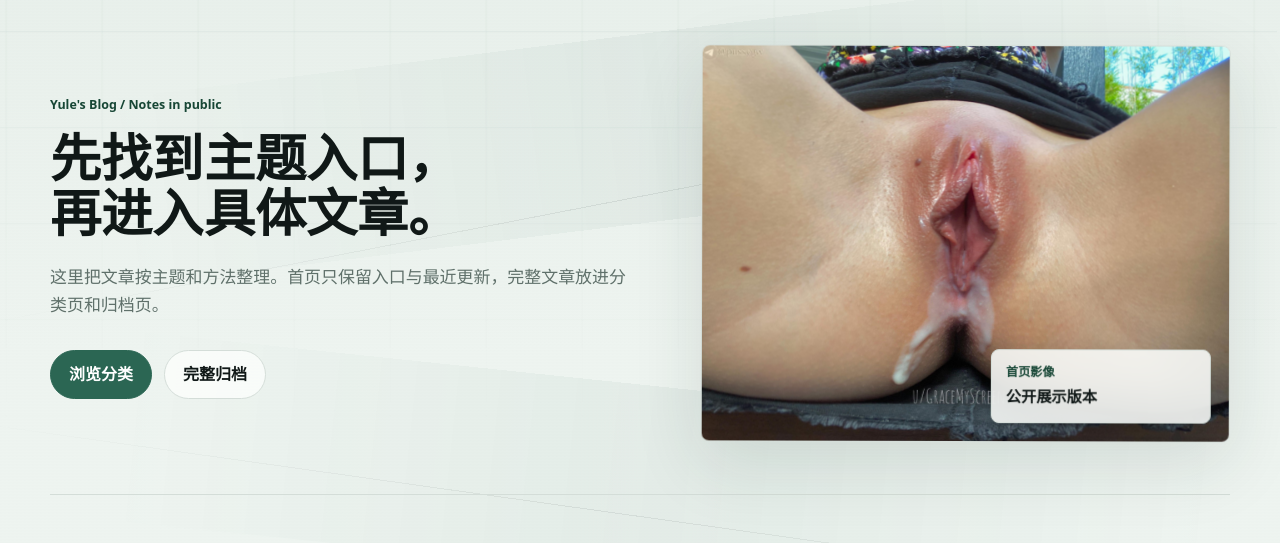
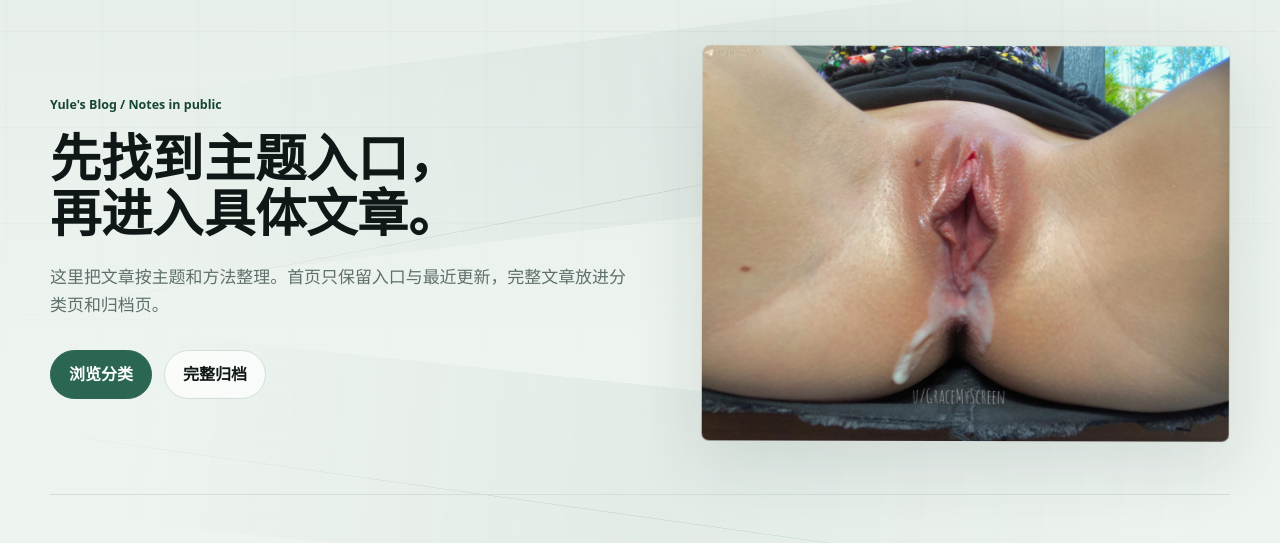
Before and after one commit to yule1048596-art/yule1048596-art.github.io, a plain HTML site: page index.html in a window 1280 px wide. Shown: the part 76-619 px from the top of the page. Drawn offline with Linux system fonts and the light colour scheme.

Commit message:
Remove homepage image caption

```diff
--- a/index.html
+++ b/index.html
@@ -58,10 +58,6 @@
         </div>
         <figure class="intro-media home-visual" data-reveal>
           <img src="assets/home/home-public-01.jpeg" alt="首页公开图片">
-          <figcaption>
-            <span>首页影像</span>
-            <strong>公开展示版本</strong>
-          </figcaption>
         </figure>
       </section>
 
```
